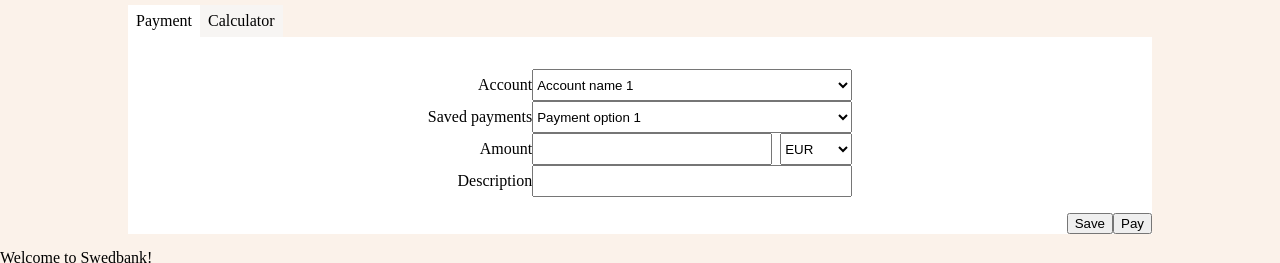
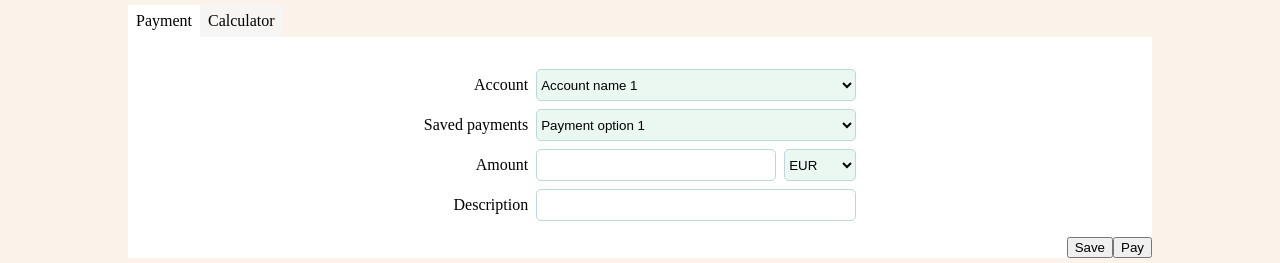
Before and after one commit to IvaTsu/swedbank-test-payment-calculator, a React app: page /banking in a window 1280 px wide. Shown: the part 704-967 px from the top of the page. Built offline with nearby package versions, Linux system fonts and the light colour scheme.

Commit message:
implement UI of the Payment form

```diff
--- a/src/components/Container/Account.js
+++ b/src/components/Container/Account.js
@@ -2,35 +2,60 @@ import React from 'react';
 
 const INPUT_CONTAINER_FULL_WIDTH = "20rem"; // for names: account, payments, description
 const INPUT_CONTAINER_HEIGHT = "2rem";
+const INPUT_LEFT_BOTTOM_MARGIN = "0 0 0.5rem 0.5rem";
+const INPUT_LEFT_TOP_MARGIN = "0.5rem 0 0 0.5rem";
 
 export default () => (
     <form>
         <div className="accountContainer">
             <div className="innerAccountContainer">
                 <div>
-                    <label htmlFor="account">Account</label>
-                    <select name="account" style={{ width: INPUT_CONTAINER_FULL_WIDTH, height: INPUT_CONTAINER_HEIGHT }}>
+                    <label htmlFor="account" className="label">Account</label>
+                    <select
+                        name="account"
+                        style={{ width: INPUT_CONTAINER_FULL_WIDTH, height: INPUT_CONTAINER_HEIGHT, margin: INPUT_LEFT_BOTTOM_MARGIN }}
+                        className="border selectInput"
+                    >
                         <option value="Account name 1">Account name 1</option>
                         <option value="Account name 2">Account name 2</option>
                     </select>
                 </div>
                 <div>
                     <label htmlFor="payments">Saved payments</label>
-                    <select name="payments" style={{ width: INPUT_CONTAINER_FULL_WIDTH, height: INPUT_CONTAINER_HEIGHT }}>
+                    <select
+                        name="payments"
+                        style={{ width: INPUT_CONTAINER_FULL_WIDTH, height: INPUT_CONTAINER_HEIGHT, margin: INPUT_LEFT_BOTTOM_MARGIN }}
+                        className="border selectInput"
+                    >
                         <option disabled defaultValue="Select a saved payment">Select a saved payment</option>
                         <option value="Payment option 1">Payment option 1</option>
                     </select>
                 </div>
                 <div className="amountContainer">
-                    <label htmlFor="amount">Amount</label>
-                    <input name="amount" type="number" min="1" className="inputContainerWidthPart" style={{ height: INPUT_CONTAINER_HEIGHT }} />
-                    <select name="currency" style={{ width: "4.5rem", height: INPUT_CONTAINER_HEIGHT }}>
+                    <label htmlFor="amount" style={{ marginRight: "0.5rem" }}>Amount</label>
+                    <input
+                        name="amount"
+                        type="number"
+                        min="1"
+                        className="inputContainerWidthPart border"
+                        style={{ height: INPUT_CONTAINER_HEIGHT }}
+                    />
+                    <select
+                        name="currency"
+                        style={{ width: "4.5rem", height: INPUT_CONTAINER_HEIGHT }}
+                        className="border selectInput"
+                    >
                         <option value="EUR">EUR</option>
                     </select>
                 </div>
                 <div>
                     <label htmlFor="description">Description</label>
-                    <input type="text" name="description" style={{ width: INPUT_CONTAINER_FULL_WIDTH, height: INPUT_CONTAINER_HEIGHT }} />
+                    <input
+                        type="text"
+                        name="description"
+                        style={{ width: INPUT_CONTAINER_FULL_WIDTH, height: INPUT_CONTAINER_HEIGHT, margin: INPUT_LEFT_TOP_MARGIN }}
+                        className="border"
+                    />
                 </div>
             </div>
         </div>
--- a/src/components/Container/main.sass
+++ b/src/components/Container/main.sass
@@ -31,6 +31,12 @@
 .amountContainer
   +flexCenter(row)
 
+.border
+  +borderRadius(0.3125rem, 0.0625rem, solid, $borderColor) // $radius, $borderWidth, $borderType, $borderColor
+
+.selectInput
+  background-color: $selectColor
+
 .btnContainer
   +flexEnd(row)
 
--- a/src/styles/main.sass
+++ b/src/styles/main.sass
@@ -5,6 +5,8 @@ $mainHeaderColor: rgb(243,91,28) // header
 $mainContentColor: black
 $headerFontSize: 1.5rem
 $tabFontSize: 1rem
+$selectColor: rgb(235,248,242)
+$borderColor: rgb(188,216,219)
 
 =mainPadding($bottom, $left)
   padding: 0.5rem 0 $bottom $left
@@ -29,6 +31,16 @@ $tabFontSize: 1rem
   flex-direction: $horizontalDirection
   justify-content: $justifyContent
 
+// custom border radius
+=borderRadius($radius, $borderWidth, $borderType, $borderColor)
+  /* Safari 3-4, iOS 1-3.2, Android 1.6- */
+  -webkit-border-radius: $radius
+  /* Firefox 1-3.6 */
+  -moz-border-radius: $radius
+  /* Opera 10.5, IE 9, Safari 5, Chrome, Firefox 4, iOS 4, Android 2.1+ */
+  border-radius: $radius
+  border: $borderWidth $borderType $borderColor
+
 .containerFluid
   width: 100%
   padding-bottom: 1.5rem
```
